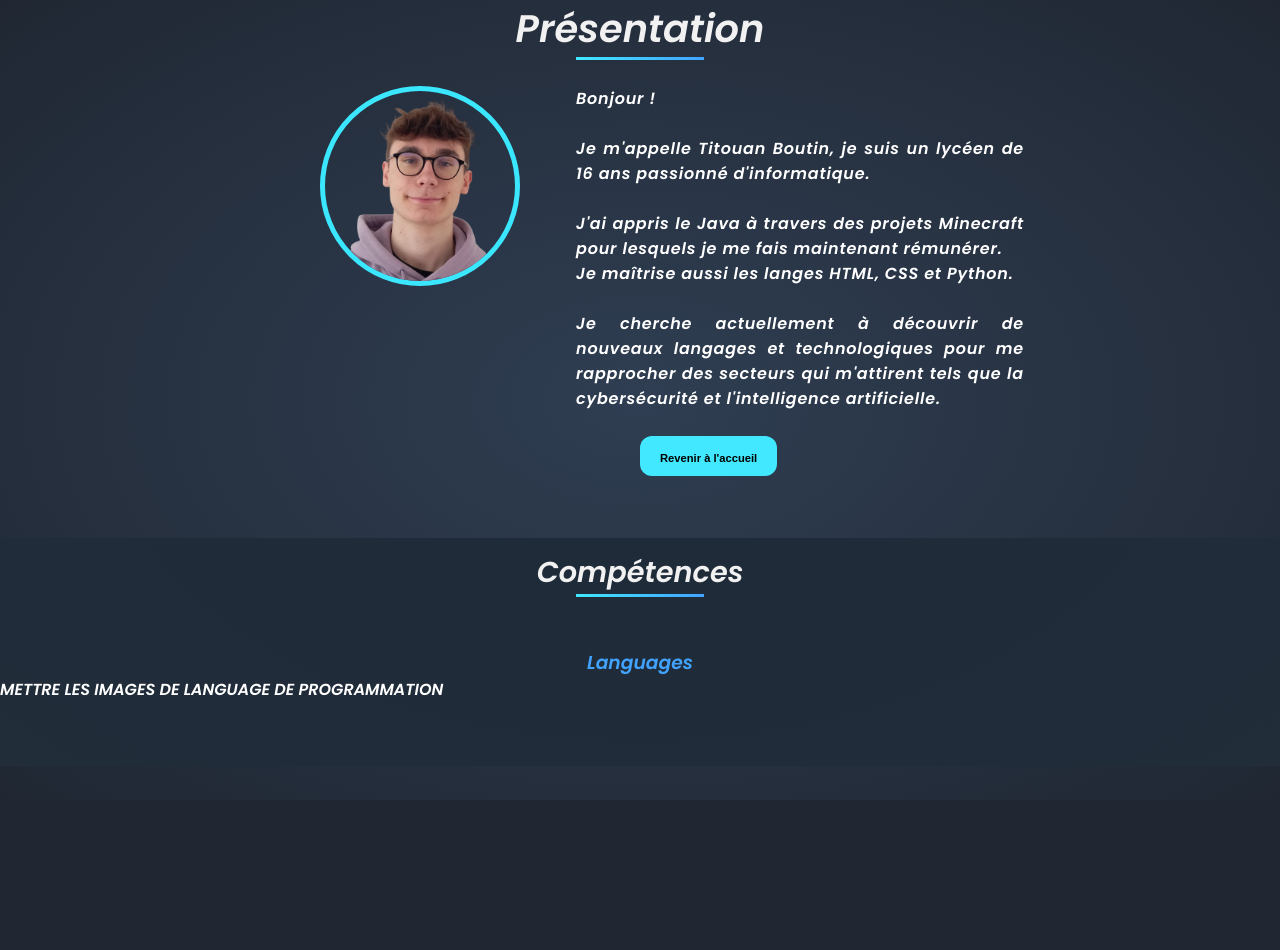
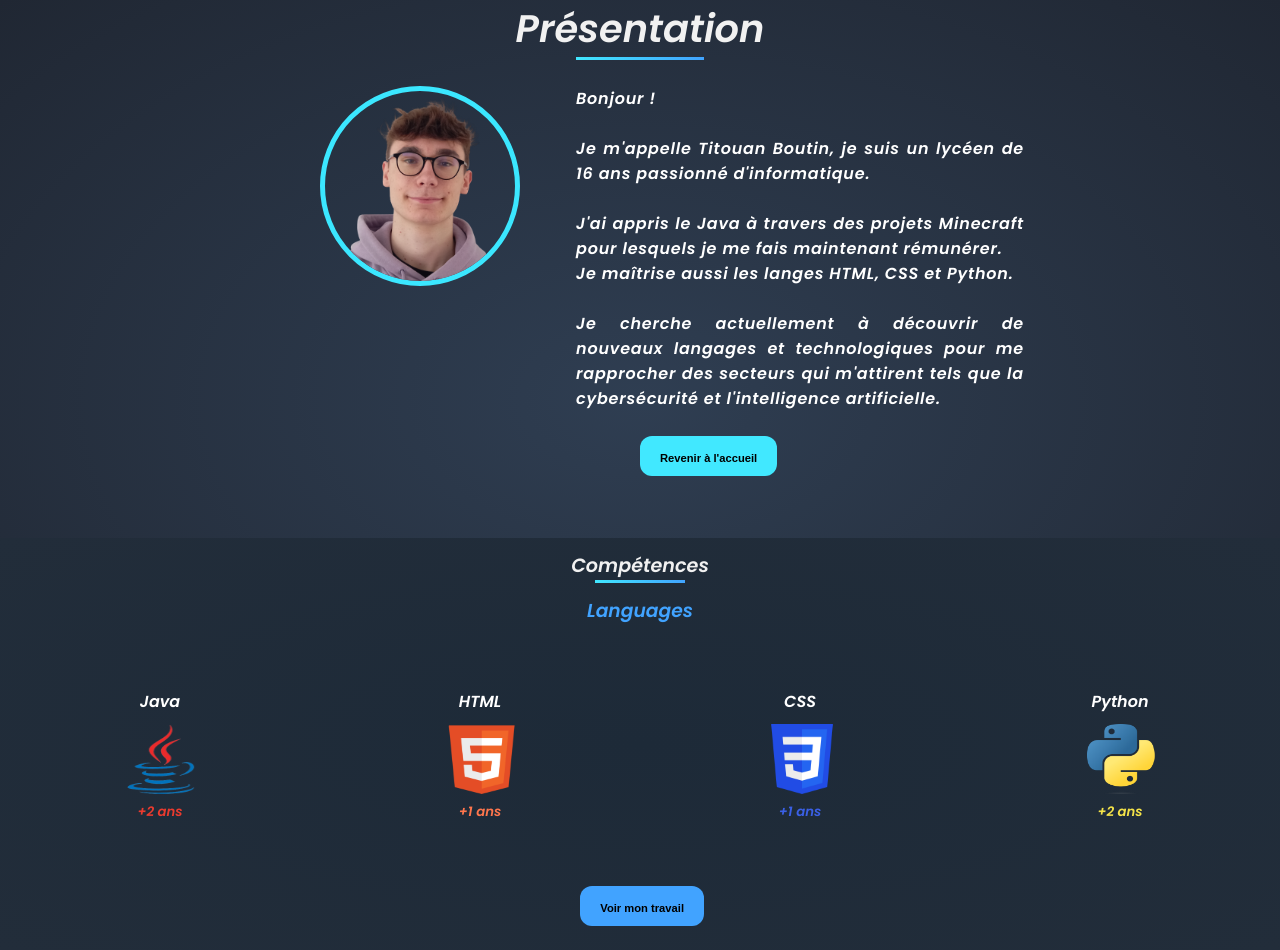
Before and after one commit to WeaThox/portfolio, a website built with Parcel: page presentation.html in a window 1280 px wide. Before the commit the page ends 800 px from the top, so only its background shows below. Built offline with nearby package versions, Linux system fonts and the light colour scheme.

Commit message:
add: language section

```diff
--- a/css/presentation.css
+++ b/css/presentation.css
@@ -30,11 +30,58 @@ body {
   background: #202733 radial-gradient(#1D2A38, #222D3A) fixed;
 }
 
+.languages{
+}
+
+.languages img{
+  display: flex;
+  width: 70px;
+  height: 70px;
+  border-radius: 5px;
+  position: relative;
+  left: 17%;
+}
+
+.language_body{
+  display: flex;
+  flex-wrap: wrap;
+  flex-direction: row;
+  margin-left: 0;
+  margin-right: 0;
+  margin-top: 5%;
+  justify-content: space-around;
+  align-content: space-between;
+}
+
+.language_body div{
+  display: flex;
+  flex-direction: column;
+  width: 100px;
+  margin-right: 3%;
+  margin-left: 3%;
+  margin-bottom: 5%;
+}
+
+h3{
+  text-align: center;
+}
+
+h4{
+  text-align: center;
+  margin-bottom: 10%;
+}
+h5{
+  padding-top: 8%;
+  text-align: center;
+}
+
 
 .language_title{
   color: #41A3FF;
+  margin-bottom: 3%;
   text-align: center;
-  margin-top: 2%;
+  margin-left: auto;
+  margin-right: auto;
 }
 
 .home hr{
@@ -51,16 +98,15 @@ body {
 .competences hr{
   margin-left: auto;
   margin-right: auto;
-  margin-bottom: 2%;
+  margin-bottom: 1%;
   height: 3px;
-  width: 10%;
+  width: 7%;
   background-color: blue;
   background-image: linear-gradient(45deg, #41E8FF, #41A3FF);
   background-repeat: repeat;
   border: none;
 }
-
-.home button:hover{
+button:hover{
   transform: scale(1.1);
   background-position: -60px;
   box-shadow: 0 3px 6px rgba(0,0,0,0.16), 0 3px 6px rgba(0,0,0,0.23);
@@ -116,6 +162,25 @@ body {
     cursor: pointer;
     height: 5vh;
   }
+  .languages a{
+    text-decoration: none;
+    color: inherit;
+  }
+
+  .languages button{
+    background-color: #41A3FF;
+    border: none;
+    position: absolute;
+    border-radius: 0.75rem;
+    padding: 1rem 1.25rem;
+    font-size: 0.7em;
+    font-weight: 600;
+    cursor: pointer;
+    height: 5vh;
+    right: 45%;
+    margin-right: auto;
+    margin-left: auto;
+  }
   h1{
     font-size: 3vw;
     text-align: center;
@@ -124,7 +189,7 @@ body {
     border-color: #3BE7FF;
   }
   .competences_title{
-    font-size: 1.5vw;
+    font-size: 1vw;
     text-align: center;
     color: #f1f1f1;
     font-weight: 100;
@@ -186,6 +251,25 @@ body {
     margin-left: auto;
     margin-right: auto;
   }
+
+  .languages a{
+    text-decoration: none;
+    color: inherit;
+  }
+
+  .languages button{
+    background-color: #41A3FF;
+    border: none;
+    border-radius: 0.75rem;
+    padding: 1rem 1.25rem;
+    font-size: 0.7em;
+    font-weight: 600;
+    cursor: pointer;
+    height: 5vh;
+    display: flex;
+    margin-left: auto;
+    margin-right: auto;
+  }
   h1{
     font-size: xx-large;
     text-align: center;
--- a/presentation.html
+++ b/presentation.html
@@ -55,10 +55,30 @@
         <h3>Languages</h3>
       </div>
       <div class="language_body">
-
-        METTRE LES IMAGES DE LANGUAGE DE PROGRAMMATION
-
+        <div class="java">
+          <h4>Java</h4>
+          <img src="images/java_logo.png">
+          <h5 style="color:#EB3B2F">+2 ans</h5>
+        </div>
+        <div class="html">
+          <h4>HTML</h4>
+          <img src="images/HTML5_logo_and_wordmark.svg.png">
+          <h5 style="color: #ff764d;">+1 ans</h5>
+        </div>
+        <div class="css">
+          <h4>CSS</h4>
+          <img src="images/css.png">
+          <h5 style="color: #3b60e6;">+1 ans</h5>
+        </div>
+        <div class="python">
+          <h4>Python</h4>
+          <img src="images/Python-logo-notext.svg.png">
+          <h5 style="color:#f5e449">+2 ans</h5>
+        </div>
       </div>
+      <a href="https://github.com/WeaThox?tab=overview&from=2023-05-01&to=2023-05-19">
+        <button>Voir mon travail</button>
+      </a>
     </div>
   </section>
 </body>
```
Also changed, not shown: images/css.png (added), images/css3-logo-png-transparent.png (deleted), images/java_logo.png (added), images/png-transparent-plain-old-java-object-programming-language-computer-programming-object-oriented-programming-others-text-logo-computer-programming.png (deleted).
